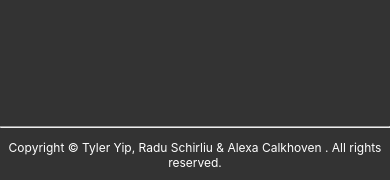
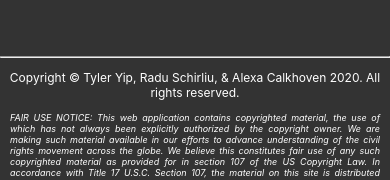
Before and after one commit to yipster8888/blm-timeline, a React (Create React App) app: page / in a window 390 px wide. Shown: the part 664-844 px from the top of the page. Built offline with nearby package versions, Linux system fonts and the light colour scheme; no server answers.

Commit message:
Text styling for the disclaimer and formatting the timeline height boundries

```diff
--- a/src/App.css
+++ b/src/App.css
@@ -35,7 +35,7 @@ body {
   display: block;
   position: relative;
   display: grid;
-  grid-template-rows: 120px auto 50px;
+  grid-template-rows: 120px auto 140px;
 }
 
 /* Header styling */
@@ -223,7 +223,7 @@ body {
 .footer {
   color: #fff;
   width: 100%;
-  height: 60px;
+  height: 120px;
   position: absolute;
   bottom: 0;
   font-size: 16px;
@@ -232,12 +232,19 @@ body {
   grid-row: 3;
 }
 
+.footer-disclaimer {
+  font-size: 9px;
+  margin: 10px;
+  text-align: justify;
+  font-style: italic;
+}
+
 /*
 Adding media queries to make this website responsive
 */
 @media only screen and (max-width: 767px) {
   .app {
-    grid-template-rows: 160px auto 50px;
+    grid-template-rows: 160px auto 110px;
   }
 
   .header h1 {
@@ -283,6 +290,7 @@ Adding media queries to make this website responsive
 
   .footer {
     font-size: 12px;
+    height: 130px;
   }
 }
 
--- a/src/components/Footer.js
+++ b/src/components/Footer.js
@@ -5,13 +5,13 @@ function Footer() {
     <div className="footer">
       <hr />
       <p className="footer-copyright">
-        Copyright &copy; Tyler Yip, Radu Schirliu &amp; Alexa Calkhoven{" "}
-        {new Date().getFullYear}. All rights reserved.
+        Copyright &copy; Tyler Yip, Radu Schirliu, &amp; Alexa Calkhoven{" "}
+        {new Date().getFullYear()}. All rights reserved.
       </p>
       <p className="footer-disclaimer">
         FAIR USE NOTICE: This web application contains copyrighted material, the
         use of which has not always been explicitly authorized by the copyright
-        owner. We are making such material available in our efforts to advane
+        owner. We are making such material available in our efforts to advance
         understanding of the civil rights movement across the globe. We believe
         this constitutes fair use of any such copyrighted material as provided
         for in section 107 of the US Copyright Law. In accordance with Title 17
```
Also changed, not shown: src/components/CityFilter.js (+8 -2 lines).
